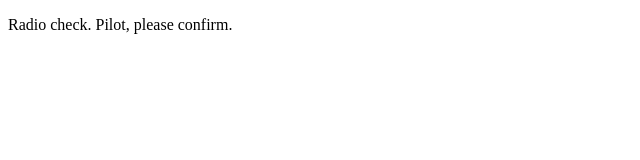
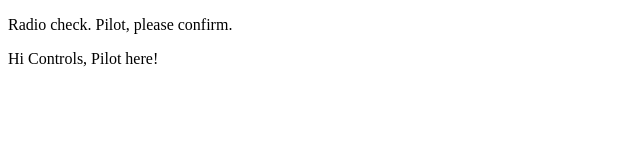
Before and after one commit to CheriBird/communication-log, a plain HTML site: page index.html in a window 1280 px wide. Shown: the whole page, without its empty margins (0-640 px from the left). Drawn offline with Linux system fonts and the light colour scheme.

Commit message:
Checking in with controls

```diff
--- a/index.html
+++ b/index.html
@@ -2,5 +2,6 @@
 <html>
    <body>
       <p>Radio check. Pilot, please confirm.</p>
+      <p>Hi Controls, Pilot here!</p>
    </body>
 </html>
```
